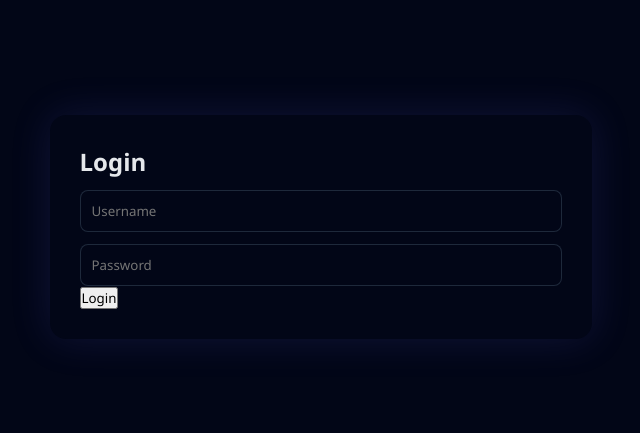
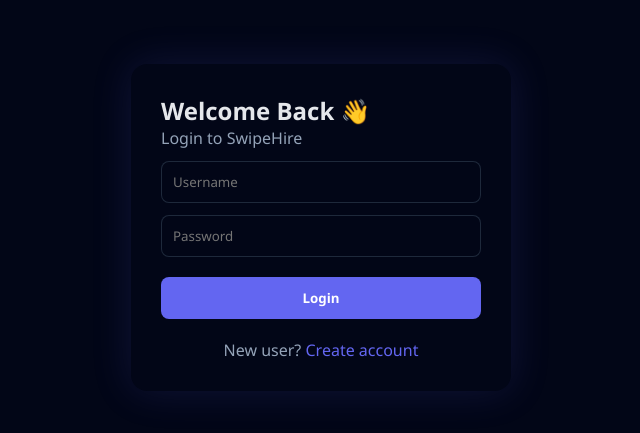
Before and after one commit to ShikharRawat23/SwipeHire, a React (Create React App) app in the folder frontend/: page /login in a window 1280 px wide. Shown: the part 173-606 px from the top of the page, without its empty margins (319-959 px from the left). Built offline with nearby package versions, Linux system fonts and the light colour scheme.

Commit message:
Add signup button on login page

```diff
--- a/frontend/src/Login.js
+++ b/frontend/src/Login.js
@@ -1,25 +1,26 @@
 import { useState } from "react";
 import { useNavigate } from "react-router-dom";
 import API_BASE_URL from "./api";
+import "./Auth.css";
 
-function Login(){
+function Login() {
 
-  const [username,setUsername] = useState("");
-  const [password,setPassword] = useState("");
+  const [username, setUsername] = useState("");
+  const [password, setPassword] = useState("");
   const navigate = useNavigate();
 
   const handleLogin = () => {
 
     fetch(`${API_BASE_URL}/api/users/login/`, {
-      method:"POST",
-      headers:{ "Content-Type":"application/json" },
+      method: "POST",
+      headers: { "Content-Type": "application/json" },
       body: JSON.stringify({ username, password })
     })
     .then(res => res.json())
     .then(data => {
 
-      if(data.error){
-        alert(data.error);
+      if (!data.role) {
+        alert("Invalid credentials");
         return;
       }
 
@@ -27,39 +28,68 @@
       localStorage.setItem("username", data.username);
       localStorage.setItem("role", data.role);
 
-      if(data.role === "jobseeker"){
-        navigate("/jobseeker");
+      // JOBSEEKER
+      if (data.role === "jobseeker") {
+
+        fetch(`${API_BASE_URL}/api/resume/check/${data.username}/`)
+          .then(res => res.json())
+          .then(r => {
+            if (r.hasProfile) {
+              navigate("/jobseeker");
+            } else {
+              navigate("/profilesetup");
+            }
+          });
       }
 
-      if(data.role === "recruiter"){
+      // RECRUITER
+      if (data.role === "recruiter") {
         navigate("/recruiter");
       }
 
+    })
+    .catch(() => {
+      alert("Server error");
     });
 
   };
 
-  return(
+  return (
     <div className="center">
 
-      <div className="card">
+      <div className="card" style={{ width: "380px" }}>
 
-        <h2>Login</h2>
+        <h2>Welcome Back 👋</h2>
+        <p style={{ color: "#94a3b8" }}>Login to SwipeHire</p>
 
         <input
           placeholder="Username"
-          onChange={e=>setUsername(e.target.value)}
+          onChange={e => setUsername(e.target.value)}
         />
 
         <input
           type="password"
           placeholder="Password"
-          onChange={e=>setPassword(e.target.value)}
+          onChange={e => setPassword(e.target.value)}
         />
 
-        <button onClick={handleLogin}>
+        <button
+          className="btn btn-primary"
+          style={{ width: "100%", marginTop: "20px" }}
+          onClick={handleLogin}
+        >
           Login
         </button>
+
+        <p style={{ marginTop: "20px", textAlign: "center", color: "#94a3b8" }}>
+          New user?{" "}
+          <span
+            style={{ color: "#6366f1", cursor: "pointer" }}
+            onClick={() => navigate("/signup")}
+          >
+            Create account
+          </span>
+        </p>
 
       </div>
 
```
